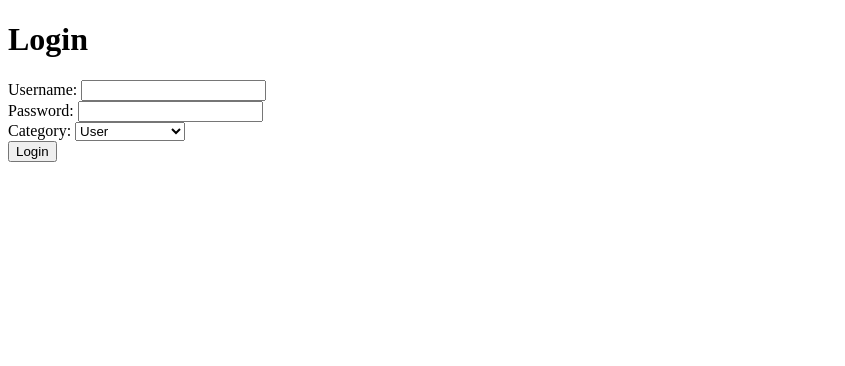
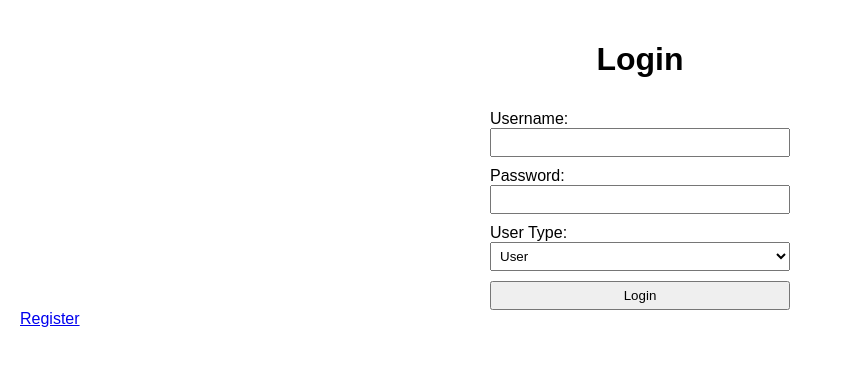
Before and after one commit to mayankch283/webpage, a Flask app: page /login in a window 1280 px wide. Shown: the top 366 px of the page, without its empty margins (0-845 px from the left). Run offline with Flask 3, Linux system fonts and the light colour scheme.

Commit message:
updated login.html

```diff
--- a/templates/login.html
+++ b/templates/login.html
@@ -1,23 +1,48 @@
 <!DOCTYPE html>
-<html lang="en">
+<html>
 <head>
-    <meta charset="UTF-8">
-    <meta name="viewport" content="width=device-width, initial-scale=1.0">
     <title>Login</title>
+    <link rel="stylesheet" href="{{ url_for('static', filename='style.css') }}">
 </head>
 <body>
     <h1>Login</h1>
-    <form action="/login" method="post">
+    <form id="loginForm">
         <label for="username">Username:</label>
-        <input type="text" name="username" id="username" required><br>
+        <input type="text" id="username" name="username" required>
         <label for="password">Password:</label>
-        <input type="password" name="password" id="password" required><br>
-        <label for="category">Category:</label>
-        <select name="category" id="category" required>
+        <input type="password" id="password" name="password" required>
+        <label for="user_type">User Type:</label>
+        <select id="user_type" name="user_type">
             <option value="user">User</option>
-            <option value="hotel_manager">Hotel Manager</option>
-        </select><br>
+            <option value="manager">Restaurant Manager</option>
+        </select>
         <button type="submit">Login</button>
     </form>
+    <a href="{{ url_for('register') }}">Register</a>
+
+    <script>
+        const loginForm = document.getElementById('loginForm');
+loginForm.addEventListener('submit', async (event) => {
+    event.preventDefault();
+    const username = document.getElementById('username').value;
+    const password = document.getElementById('password').value;
+    const user_type = document.getElementById('user_type').value;
+
+    const response = await fetch('/login', {
+        method: 'POST',
+        headers: {
+            'Content-Type': 'application/x-www-form-urlencoded'
+        },
+        body: `username=${username}&password=${password}&user_type=${user_type}`
+    });
+
+    const data = await response.json();
+    if (data.status === 'error') {
+        alert(data.message);
+    } else {
+        window.location.href = data.redirect_url;
+    }
+});
+    </script>
 </body>
 </html>
```
